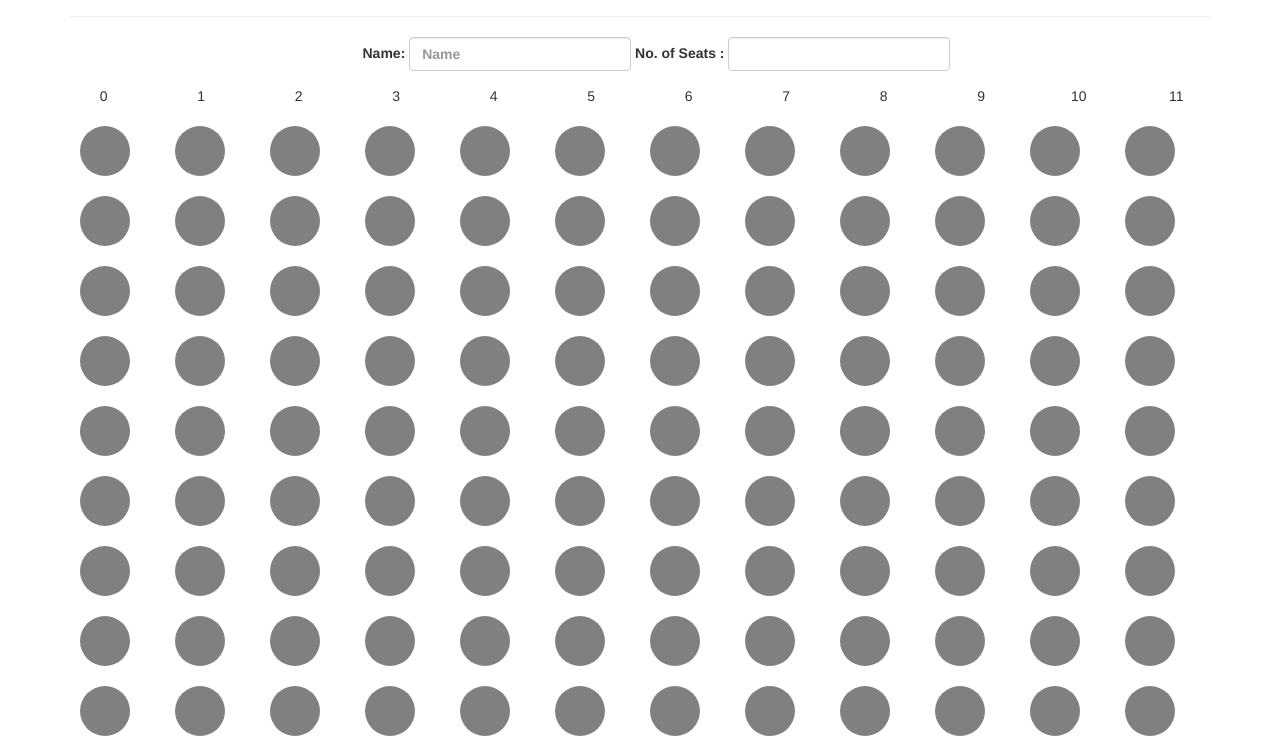
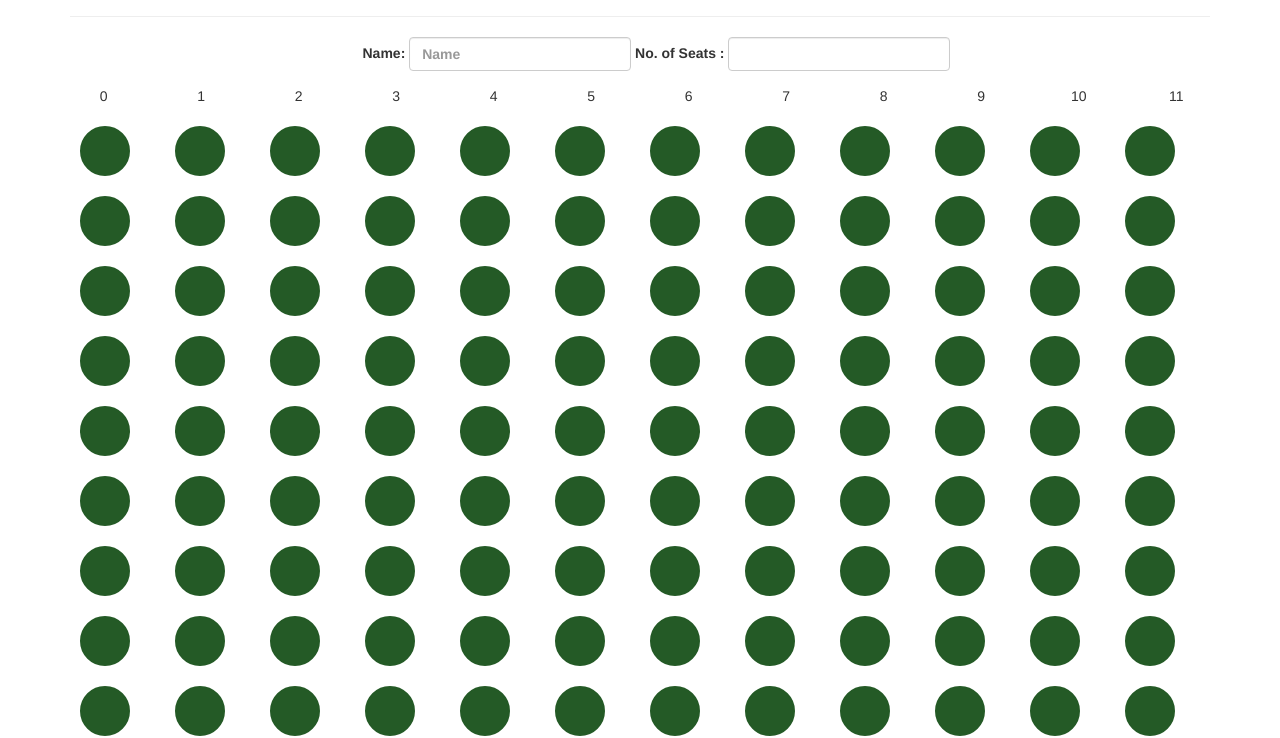
Before and after one commit to anianroid/ticket_booking, a website: page app/index.html at #/view1 in a window 1280 px wide. Shown: the part 76-814 px from the top of the page. Drawn offline with nearby package versions, Linux system fonts and the light colour scheme.

Commit message:
bugs fixed

```diff
--- a/app/view1/view1.html
+++ b/app/view1/view1.html
@@ -26,13 +26,13 @@
 		<div class="row">
 			<div class="col-md-1" ng-repeat="i in [] | range:12" style="padding:10px;text-align:center;">{{i}}</div>
 		</div>
-		<div ng-if="name" class="col-md-1" ng-repeat="i in [] | range:120" style="padding:10px;">
-			<div class="seat" style="text-align:center" ng-click="count(i);case=false;" ng-show="case"></div>
+		<div class="col-md-1" ng-repeat="i in [] | range:120" style="padding:10px;">
+			<div class="seat" style="text-align:center" id="seat" ng-click="count(i);case=false;" ng-show="case"></div>
 			<div ng-hide="case" class="booked" style="text-align:center;vertical-align:middle;"></div>
 		</div>
-		<div ng-if="!name" class="col-md-1" ng-repeat="i in [] | range:120" style="padding:10px;">
+		<!--<div ng-if="!name" class="col-md-1" ng-repeat="i in [] | range:120" style="padding:10px;">
 			<div class="disabled" style="text-align:center;vertical-align:middle;"><span style="top:20px;"></span></div>
-		</div>
+		</div>-->
 		<button class="form-control" ng-click="book()">Confirm Seleciton</button>
 		<table class="table">
 			<tr>
```
